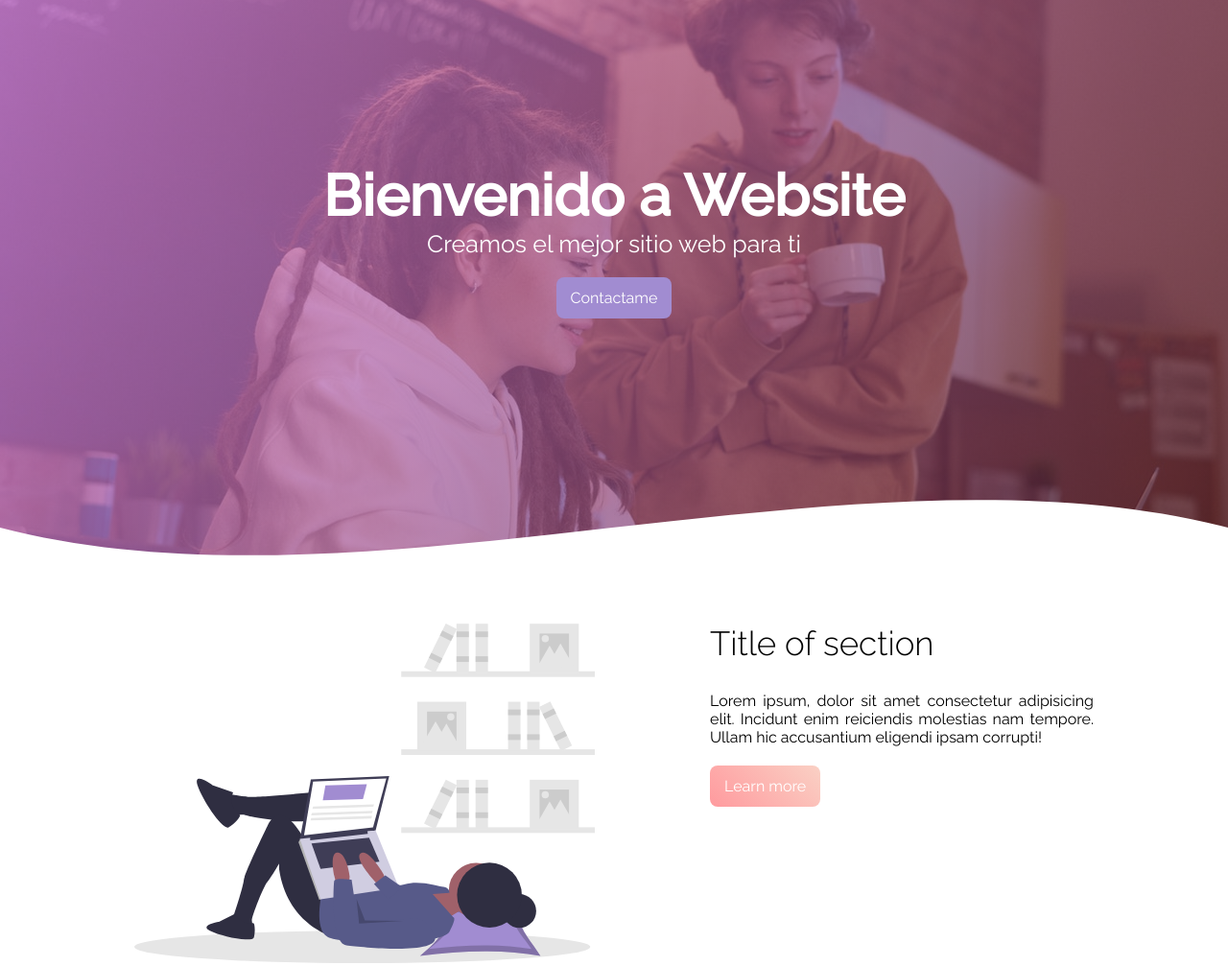
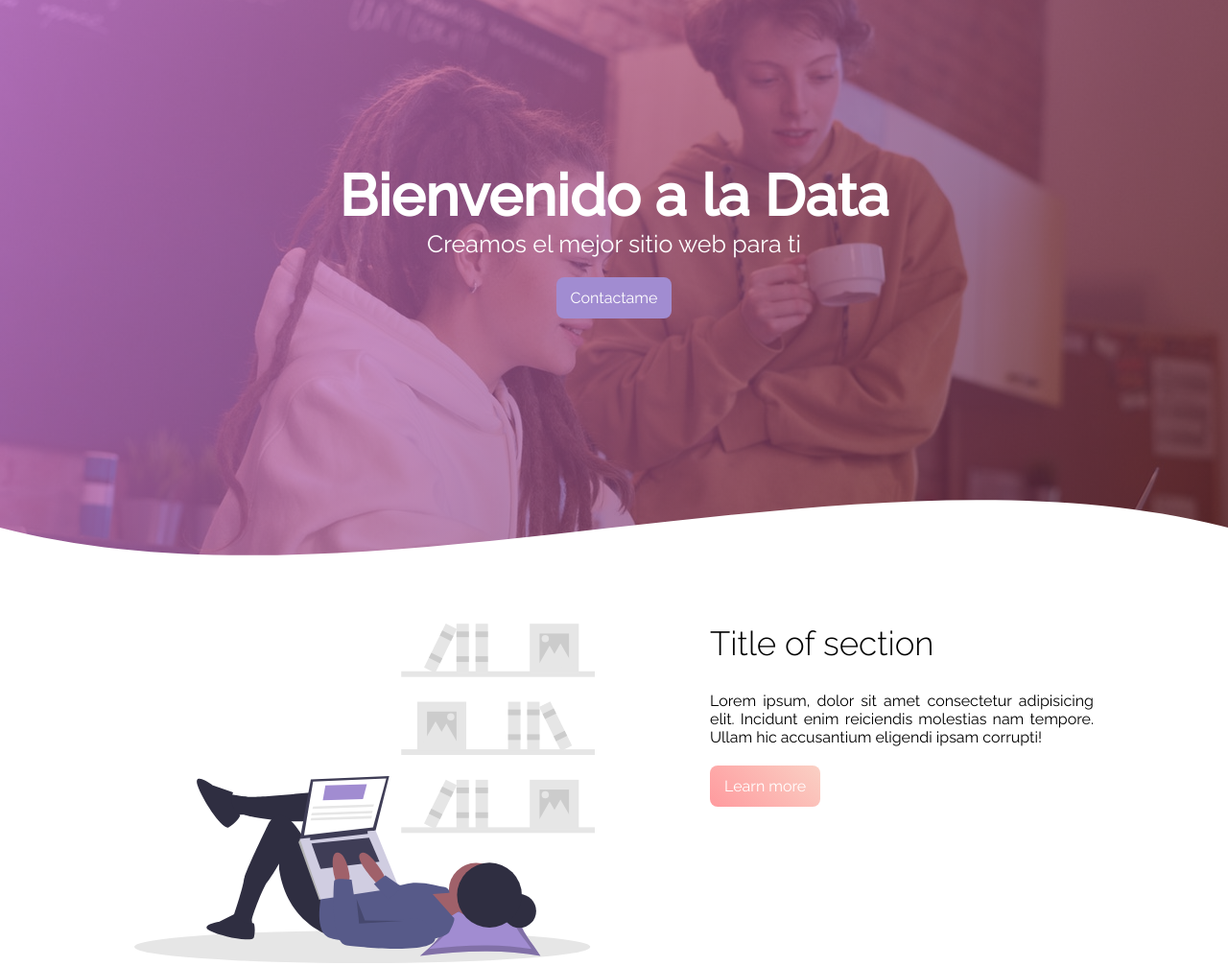
Before and after one commit to AndersonMY/Service-Client-Test, a plain HTML site: page index.html in a window 1280 px wide. Shown: the top 1007 px of the page at 96% size. Drawn offline with Linux system fonts and the light colour scheme.

Commit message:
Update index.html

```diff
--- a/index.html
+++ b/index.html
@@ -13,7 +13,7 @@
 <body>
     <header class="hero">
         <div class="textos-hero">
-            <h1>Bienvenido a Website</h1>
+            <h1>Bienvenido a la Data</h1>
             <p>Creamos el mejor sitio web para ti</p>
             <a href="#contacto">Contactame</a>
         </div>
```
